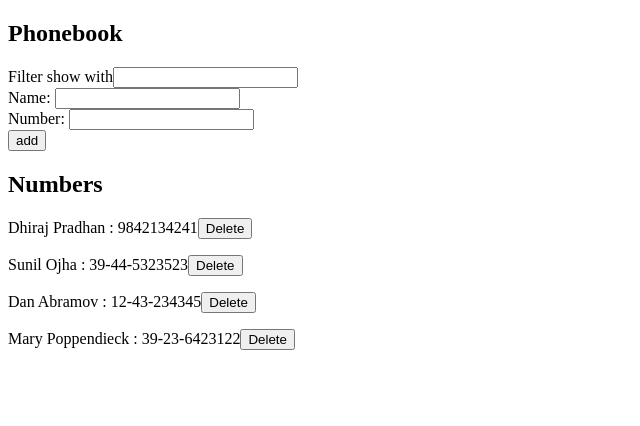
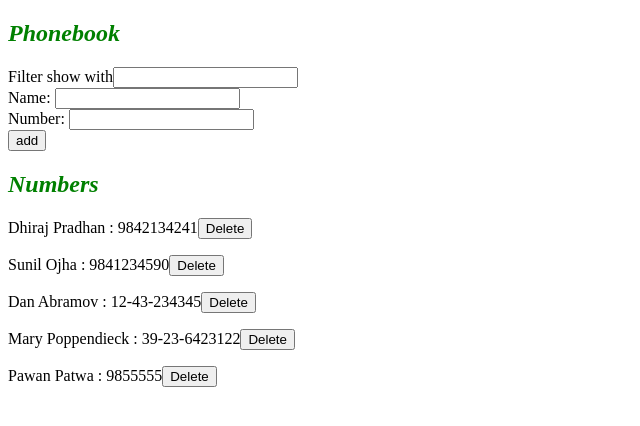
Before and after one commit to dpr4dhan/fullstackopen, a React (Vite) app: page / in a window 1280 px wide. Shown: the top 426 px of the page, without its empty margins (0-640 px from the left). Built offline with nearby package versions, Linux system fonts and the light colour scheme; data requests are answered from the project's data file.

Commit message:
#feat: notification component added

```diff
--- a/db.json
+++ b/db.json
@@ -7,7 +7,7 @@
     },
     {
       "name": "Sunil Ojha",
-      "number": "39-44-5323523",
+      "number": "9841234590",
       "id": "2"
     },
     {
@@ -19,6 +19,11 @@
       "name": "Mary Poppendieck",
       "number": "39-23-6423122",
       "id": "4"
+    },
+    {
+      "name": "Pawan Patwa",
+      "number": "9855555",
+      "id": 5
     }
   ]
 }
--- a/src/App.jsx
+++ b/src/App.jsx
@@ -1,5 +1,6 @@
 import {useEffect, useState} from 'react'
 import personService from '/src/services/personService.js';
+import Notification from "./components/Notification.jsx";
 
 const Person = ({person, handleDeletion}) => {
     return (
@@ -41,6 +42,8 @@
     const [newName, setNewName] = useState('')
     const [newNumber, setNewNumber] = useState('')
     const [filter, setFilter] = useState('')
+    const [errorMessage, setErrorMessage] = useState('');
+    const [successMessage, setSuccessMessage] = useState('');
 
 
     useEffect(() => {
@@ -76,8 +79,10 @@
                         setPersons(newPersonList);
                         setNewName('');
                         setNewNumber('');
+                        setErrorMessage('');
+                        setSuccessMessage('Number Updated successfully');
                     })
-                    .catch(err => console.log("Failed", err));
+                    .catch(err => setErrorMessage(`Record has already been deleted: ${err}`));
 
             }else{
                 return false;
@@ -88,12 +93,14 @@
         const newPerson = {name: newName, number: newNumber, id: persons.length + 1};
         personService.addNew(newPerson)
             .then(data => {
+                setErrorMessage('');
+                setSuccessMessage('New contact added successfully');
                 return setPersons([
                          ...persons,
                         data
                 ])
             })
-            .catch(err => console.log("Failed", err));
+            .catch(err => setErrorMessage(`Error occurred: ${err}`));
         setNewName('');
         setNewNumber('');
     }
@@ -107,7 +114,9 @@
                     console.log(response);
                     const newPersonList = persons.filter((person) => person.id !== id);
                     setPersons(newPersonList);
-                });
+                    setErrorMessage('');
+                    setSuccessMessage('Contact record deleted successfully');
+                }).catch(err => setErrorMessage(`Record has already been deleted: ${err}`));
         }
 
     }
@@ -118,6 +127,8 @@
     return (
         <div>
             <h2>Phonebook</h2>
+            { (successMessage.length >0) && <Notification message={successMessage} type="success"/>}
+            { (errorMessage.length >0) && <Notification message={errorMessage} type="error"/>}
             <Filter filter={filter} onChangeHandler={(e) => setFilter(e.target.value)}/>
 
             <PersonForm
--- /dev/null
+++ b/src/components/Notification.jsx
@@ -0,0 +1,13 @@
+const Notification = ({ message, type }) => {
+    if (message === null) {
+        return null
+    }
+
+    return (
+        <div className={type}>
+            {message}
+        </div>
+    )
+}
+
+export default Notification;
--- /dev/null
+++ b/src/index.css
@@ -0,0 +1,24 @@
+h2 {
+    color: green;
+    font-style: italic;
+}
+
+.error {
+    color: red;
+    background: lightgrey;
+    font-size: 20px;
+    border-style: solid;
+    border-radius: 5px;
+    padding: 10px;
+    margin-bottom: 10px;
+}
+
+.success {
+    color: green;
+    background: lightgrey;
+    font-size: 20px;
+    border-style: solid;
+    border-radius: 5px;
+    padding: 10px;
+    margin-bottom: 10px;
+}
--- a/src/main.jsx
+++ b/src/main.jsx
@@ -1,6 +1,7 @@
 import { StrictMode } from 'react'
 import { createRoot } from 'react-dom/client'
 import App from './App.jsx'
+import './index.css'
 
 createRoot(document.getElementById('root')).render(
   <StrictMode>
```
